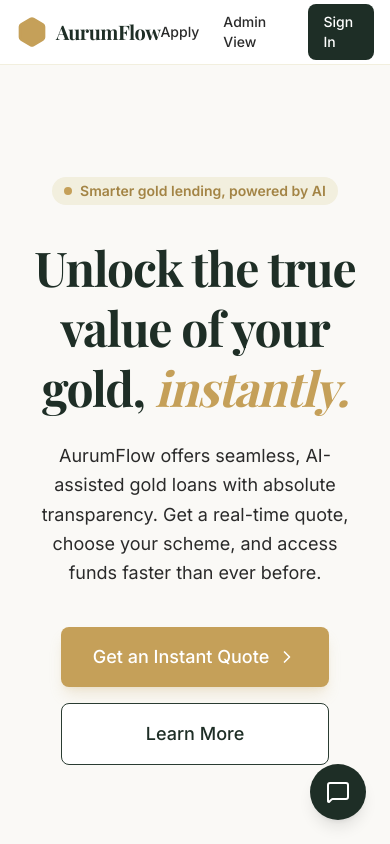
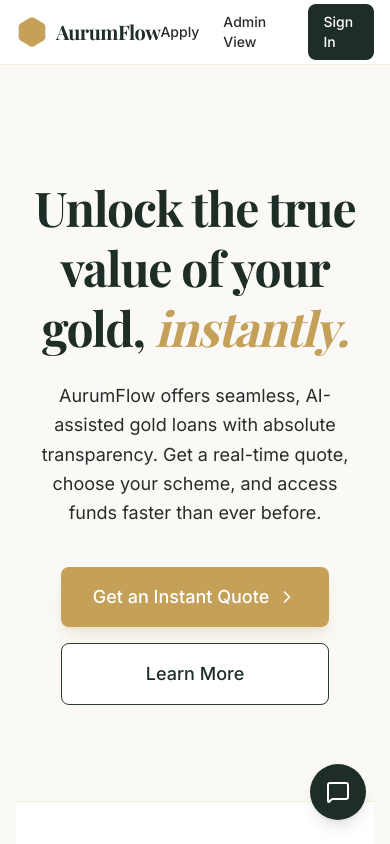
Before and after one commit to Ayushsoni9125/aurumflow, a React (Vite) app in the folder client/: page / in a window 390 px wide. Shown: the top 844 px of the page. Built offline with nearby package versions, Linux system fonts and the light colour scheme; a web font is replaced by a local one.

Commit message:
removed ai badge from hero section and reviewed responsiveness

```diff
--- a/client/src/pages/LandingPage.tsx
+++ b/client/src/pages/LandingPage.tsx
@@ -10,10 +10,7 @@ export default function LandingPage() {
           <div className="w-[800px] h-[500px] bg-gold-400/10 blur-[120px] rounded-full absolute -top-20"></div>
         </div>
 
-        <div className="inline-flex items-center gap-2 px-3 py-1 rounded-full bg-ivory-200 text-gold-600 text-sm font-semibold mb-8">
-          <span className="w-2 h-2 rounded-full bg-gold-500 animate-pulse"></span>
-          Smarter gold lending, powered by AI
-        </div>
+
 
         <h1 className="text-5xl md:text-7xl font-display font-bold text-forest-900 tracking-tight leading-tight max-w-4xl mb-6">
           Unlock the true value of your gold, <span className="text-gold-500 italic">instantly.</span>
```
